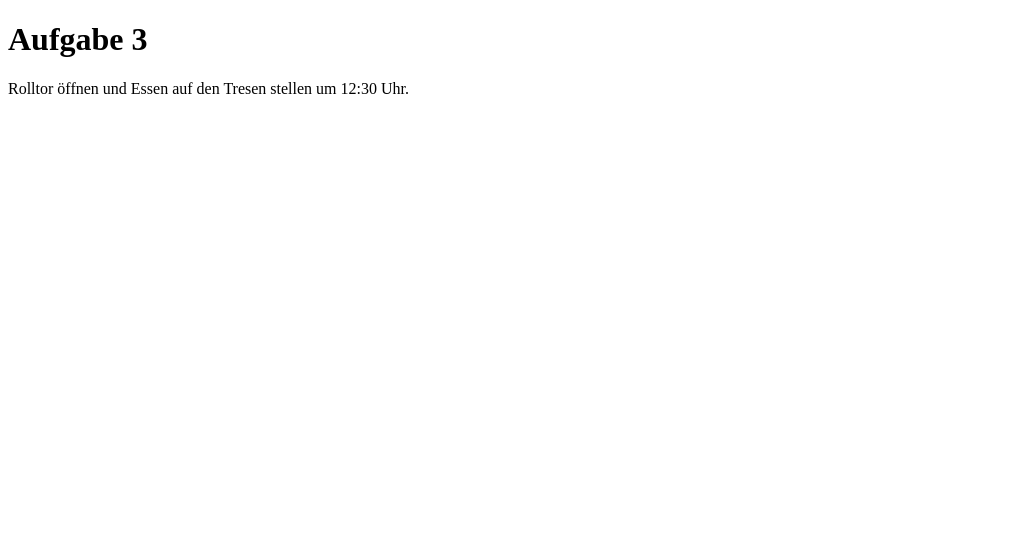
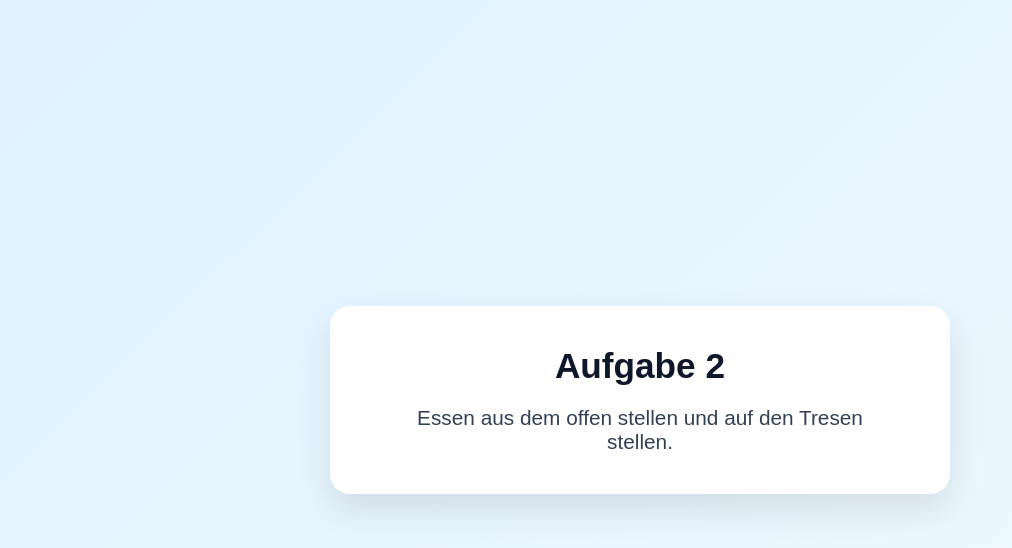
Before and after one commit to ery524/AzubiApp, a website: page Aufgaben wenn Liane nicht da ist/aufgabe3.html in a window 1280 px wide. Shown: the whole page, without its empty margins (0-1012 px from the left). Drawn offline with Linux system fonts and the light colour scheme.

Commit message:
Update Aufgabe 3 content in HTML file

```diff
--- a/Aufgaben wenn Liane nicht da ist/aufgabe3.html
+++ b/Aufgaben wenn Liane nicht da ist/aufgabe3.html
@@ -1,14 +1,48 @@
+<!DOCTYPE html>
+<html lang="de">
 <!DOCTYPE html>
 <html lang="de">
 <head>
     <meta charset="UTF-8">
     <meta name="viewport" content="width=device-width, initial-scale=1.0">
     <title>Aufgabe 3 - Ohne Liane</title>
+    <style>
+        body {
+            margin: 0;
+            font-family: Arial, sans-serif;
+            background: linear-gradient(135deg, #e0f2fe, #f0f9ff);
+            display: flex;
+            justify-content: center;
+            align-items: center;
+            height: 100vh;
+        }
+
+        .task-container {
+            background: white;
+            padding: 40px 60px;
+            border-radius: 20px;
+            box-shadow: 0 15px 35px rgba(0, 0, 0, 0.1);
+            text-align: center;
+            max-width: 500px;
+        }
+
+        h1 {
+            margin: 0 0 20px 0;
+            font-size: 2.2em;
+            color: #0f172a;
+        }
+
+        p {
+            margin: 0;
+            font-size: 1.3em;
+            color: #334155;
+        }
+    </style>
 </head>
 <body>
     <div class="task-container">
-        <h1>Aufgabe 3</h1>
-        <p>Rolltor öffnen und Essen auf den Tresen stellen um 12:30 Uhr.</p>
+        <h1>Aufgabe 2</h1>
+        <p>Essen aus dem offen stellen und auf den Tresen stellen.</p>
     </div>
 </body>
 </html>
```
